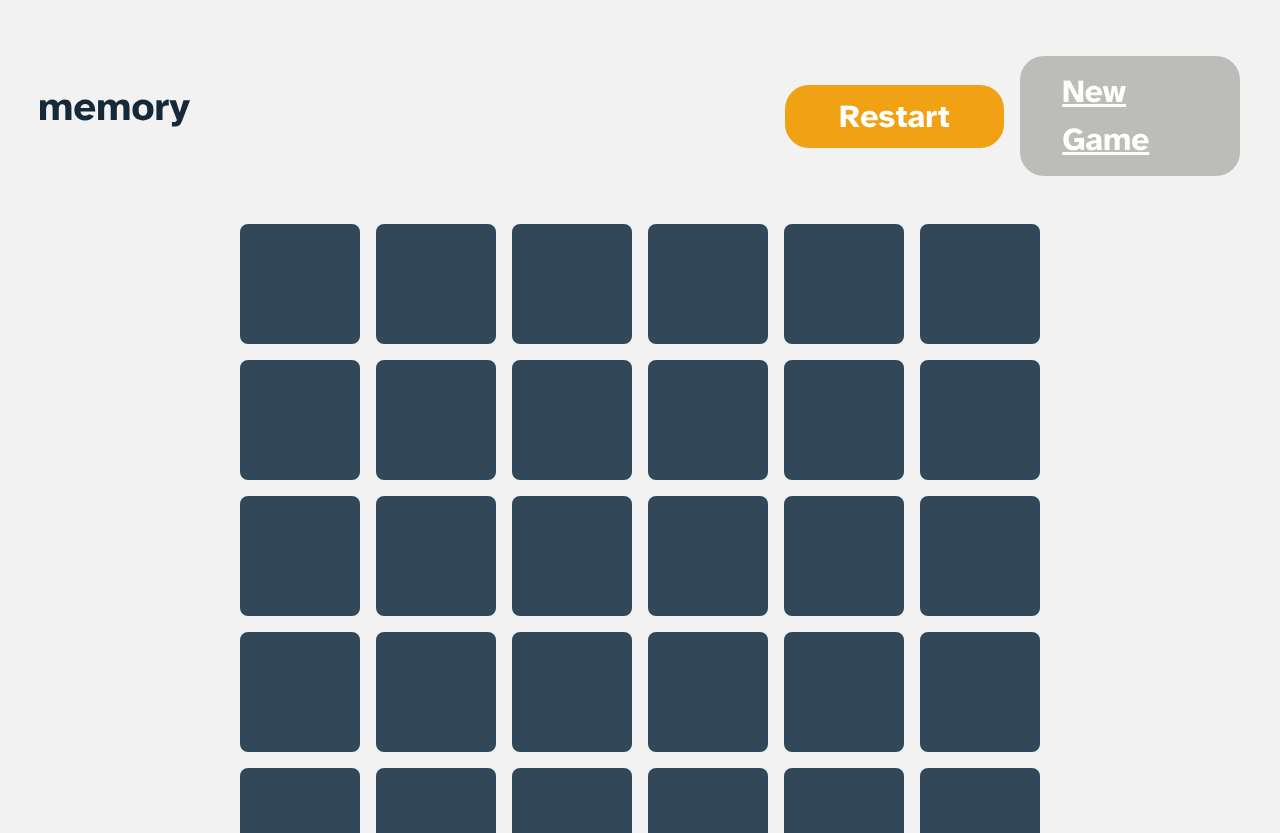
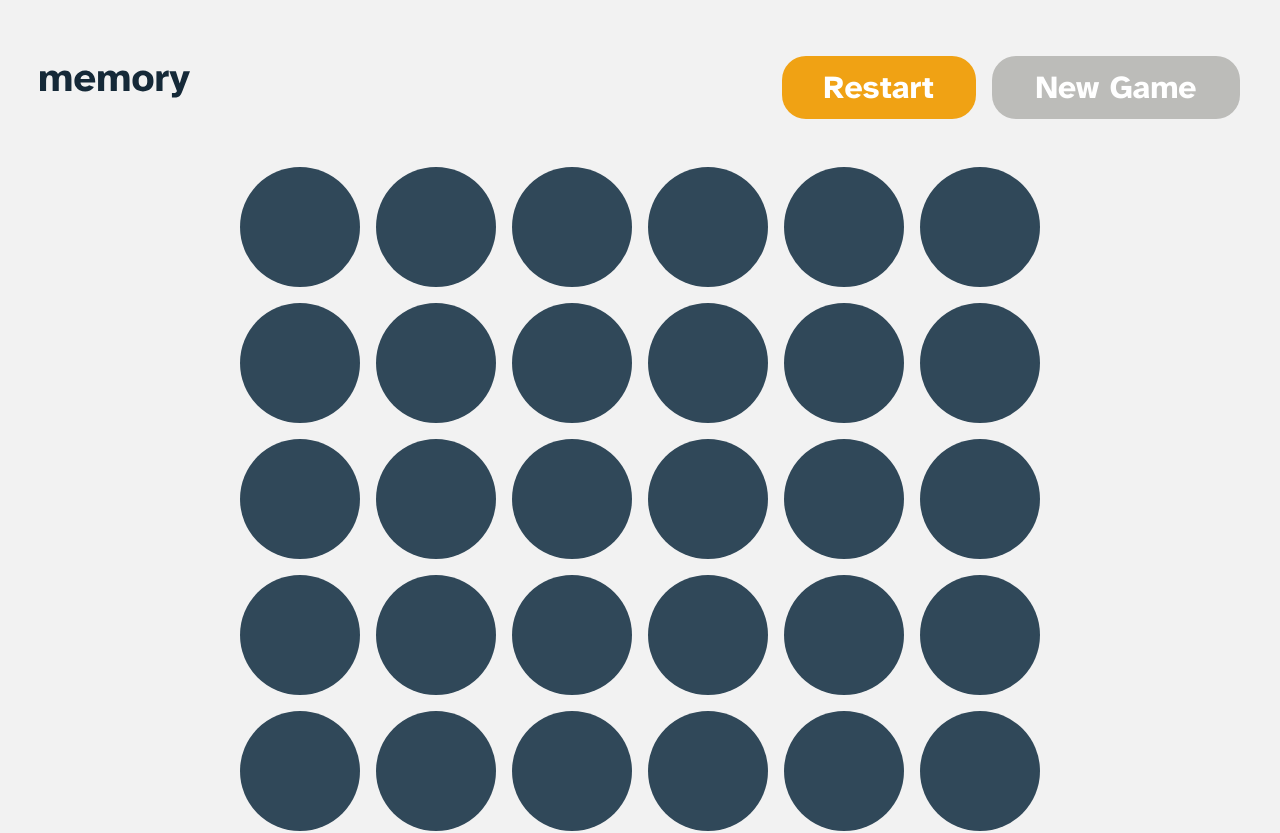
Before and after one commit to JosielLima/memory-game, a React (Vite) app: page /playing in a window 1280 px wide. Shown: the top 833 px of the page. Built offline with nearby package versions, Linux system fonts and the light colour scheme.

Commit message:
Create component styled for CardFlip and fix header e grid styles

```diff
--- /dev/null
+++ b/src/components/styled/CardFlip.jsx
@@ -0,0 +1,31 @@
+import styled from "@emotion/styled";
+
+const CardFlip = styled.div(
+  ({ card, theme }) => `
+  background-color: ${
+    card.flipped || card.matched
+      ? theme.colors.primary.main
+      : theme.colors.primary.dark
+  };
+  border-radius: 50%;
+  display: flex;
+  justify-content: center;
+  align-items: center;
+  aspect-ratio: 1;
+  cursor: ${card.flipped || card.matched ? "default" : "pointer"};
+  color: ${theme.colors.common.white};
+  font-weight: bold;
+  font-size: 2rem;
+  transition: all 0.3s ease;
+
+  &:hover {
+    ${
+      !card.flipped && !card.matched
+        ? `background-color: ${theme.colors.primary.light};`
+        : ""
+    }
+  }
+`,
+);
+
+export default CardFlip;
--- a/src/components/styled/index.js
+++ b/src/components/styled/index.js
@@ -3,3 +3,4 @@ export { default as SecondaryButton } from "./SecondaryButton";
 export { default as Card } from "./Card";
 export { default as Label } from "./Label";
 export { default as FlexLine } from "./FlexLine";
+export { default as CardFlip } from "./CardFlip";
--- a/src/pages/Playing.jsx
+++ b/src/pages/Playing.jsx
@@ -1,8 +1,9 @@
 import React, { useState, useEffect } from "react";
 import { useAtom } from "jotai";
 import { gameConfig } from "../components/atoms";
+import { Link } from "react-router";
 import { Logo } from "../components";
-import { FlexLine, PrimaryButton, SecondaryButton } from "../components/styled";
+import { PrimaryButton, SecondaryButton, CardFlip } from "../components/styled";
 import { css } from "@emotion/react";
 import {
   AcademicCapIcon,
@@ -14,6 +15,7 @@ import {
   CameraIcon,
   CloudIcon,
   CreditCardIcon,
+  CubeIcon,
   FaceSmileIcon,
   FireIcon,
   GiftIcon,
@@ -148,6 +150,13 @@ export default function Playing() {
       id: 17,
       number: 17,
       icon: <MicrophoneIcon width={24} height={24} />,
+      flipped: false,
+      matched: false,
+    },
+    {
+      id: 18,
+      number: 18,
+      icon: <CubeIcon width={24} height={24} />,
       flipped: false,
       matched: false,
     },
@@ -294,9 +303,15 @@ export default function Playing() {
           `}
         >
           <PrimaryButton onClick={restartGame}>Restart</PrimaryButton>
-          <SecondaryButton as="a" href="/">
-            New Game
-          </SecondaryButton>
+          <Link
+            to="/"
+            css={css`
+              width: 100%;
+              min-width: 248px;
+            `}
+          >
+            <SecondaryButton>New Game</SecondaryButton>
+          </Link>
         </div>
       </header>
 
@@ -317,37 +332,16 @@ export default function Playing() {
           `}
         >
           {gameCards.map((card) => (
-            <div
+            <CardFlip
               key={card.id}
               onClick={() =>
                 !card.flipped && !card.matched && flipCard(card.id)
               }
-              css={(theme) => css`
-                background-color: ${card.flipped || card.matched
-                  ? theme.colors.primary.main
-                  : theme.colors.primary.dark};
-                border-radius: ${theme.borderRadius.medium};
-                display: flex;
-                justify-content: center;
-                align-items: center;
-                aspect-ratio: 1;
-                cursor: ${card.flipped || card.matched ? "default" : "pointer"};
-                color: ${theme.colors.common.white};
-                font-weight: bold;
-                font-size: 2rem;
-                transition: all 0.3s ease;
-
-                &:hover {
-                  ${!card.flipped && !card.matched
-                    ? `background-color: ${theme.colors.primary.light};`
-                    : ""}
-                }
-              `}
+              card={card}
             >
-              {/* Mostrar conteúdo apenas se a carta estiver virada ou correspondida */}
               {(card.flipped || card.matched) &&
                 (themeAtom === "numbers" ? card.number : card.icon)}
-            </div>
+            </CardFlip>
           ))}
         </div>
       </div>
```
